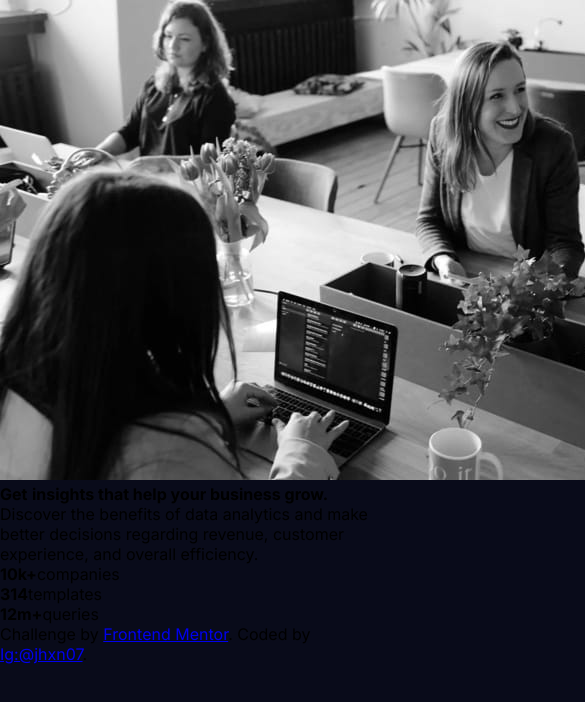
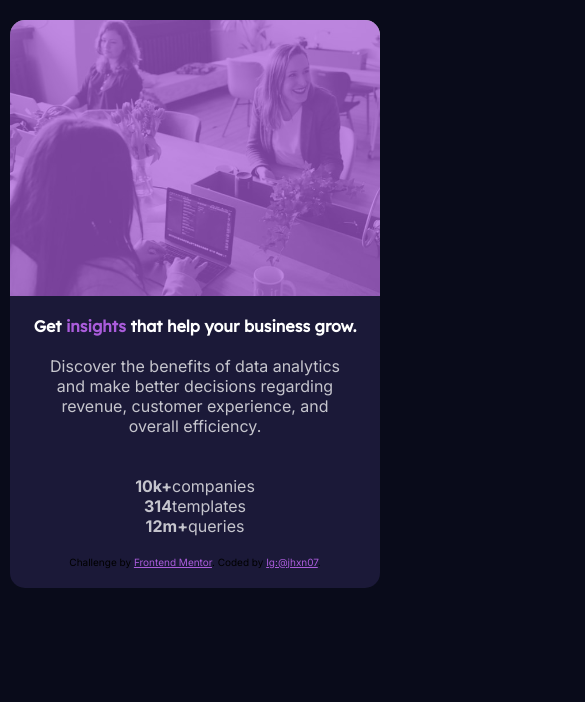
Before and after one commit to jherx/stats-preview-card, a plain HTML site: page index.html in a window 390 px wide. Shown: the top 702 px of the page, 585 px wide, since content can reach past the window. Drawn offline with Linux system fonts and the light colour scheme.

Commit message:
estructura en modo mobile

```diff
--- a/css/style.css
+++ b/css/style.css
@@ -5,7 +5,7 @@
   /* ### Primary */
 
   --dark-background: hsl(233, 47%, 7%);
-  --Dark-card-background: hsl(244, 38%, 16%);
+  --Dark-card-background: rgb(27, 25, 56);
   --Soft-violet-accent: hsl(277, 64%, 61%);
 
   /* ### Neutral */
@@ -29,39 +29,71 @@ body {
   background: var(--dark-background);
 }
 
-/* .attribution {
+.attribution {
+  margin: 20px;
   font-family: var(--font-inter);
-  font-size: 14px;
+  font-size: 10px;
   text-align: center;
-} */
+}
 
-/* .attribution a {
+.attribution a {
   color: var(--Soft-violet-accent);
-} */
+}
 
-.contailer {
+.container {
+  /* grid */
+  display: grid;
+  grid-template-columns: 1fr;
+  justify-items: center;
+  /*  */
+  margin: 20px 10px auto;
+  min-width: 280px;
+  text-align: center;
+  background: var(--Dark-card-background);
+  border-radius: 15px;
 }
 .content-img {
+  min-width: 280px;
+  background-image: url(/images/image-header-mobile.jpg);
+  border-radius: 15px 15px 0px 0px;
+  background-position: center center;
+  background-size: cover;
+  background-repeat: no-repeat;
+  position: relative;
+}
+.content-img:before {
+  content: "";
+  position: absolute;
+  top: 0;
+  bottom: 0;
+  left: 0;
+  right: 0;
+  background-color: var(--Soft-violet-accent);
+  border-radius: 15px 15px 0px 0px;
+  opacity: 0.7;
 }
 .img-Mobile {
+  opacity: 0;
+  width: 100%;
+  border-radius: 15px 15px 0px 0px;
 }
-.txt{
+.txt {
+  font-size: 1em;
+  color: var(--White-main-heading-stats);
+}
+.content-txt {
+  margin: 20px;
+}
+.title {
+  font-family: var(--font-deca);
+}
 
+.purple {
+  color: var(--Soft-violet-accent);
 }
-.content-txt{
+.txt-slow {
+  color: var(--Slightly-transparent-white-main-paragraph);
 }
-.title{
-
+.row-txt {
+  color: var(--Slightly-transparent-white-stat-headings);
 }
-.title-colors{
-
-}
-.purple{
-
-}
-.txt-slow{
-
-}
-.row-txt{
-
-}
```
